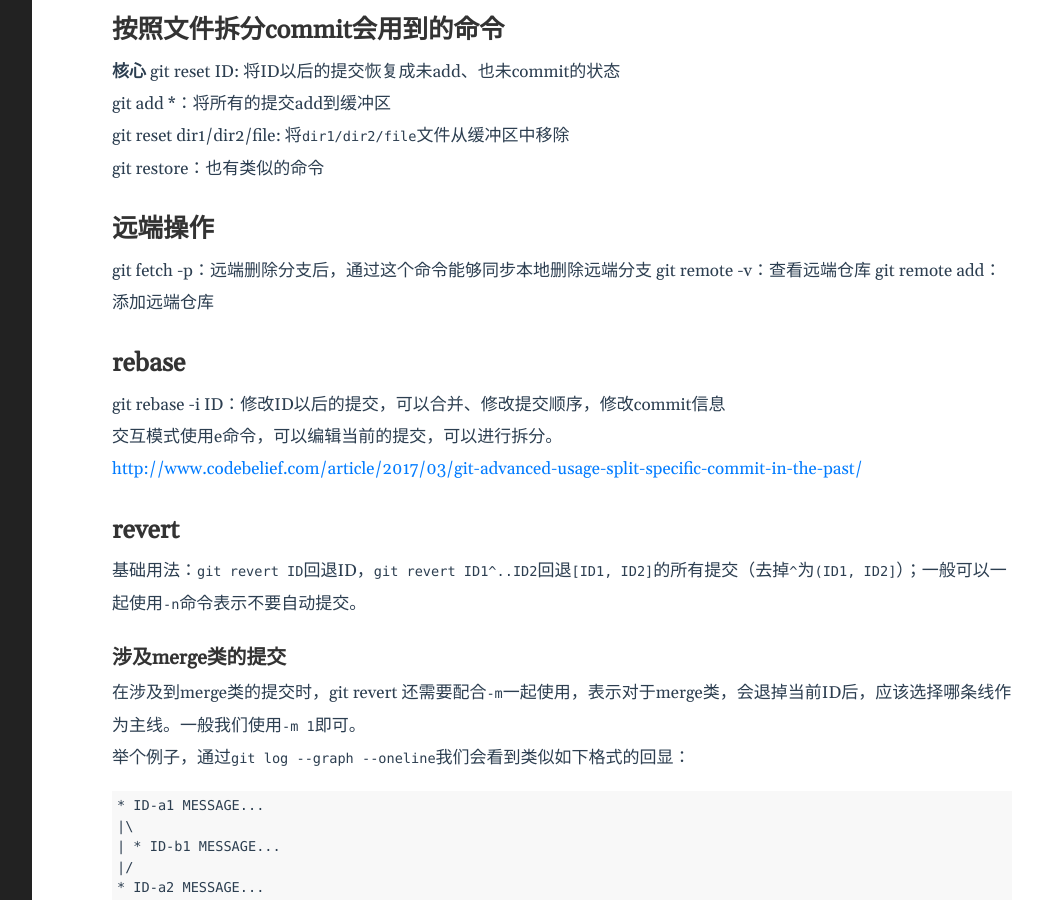
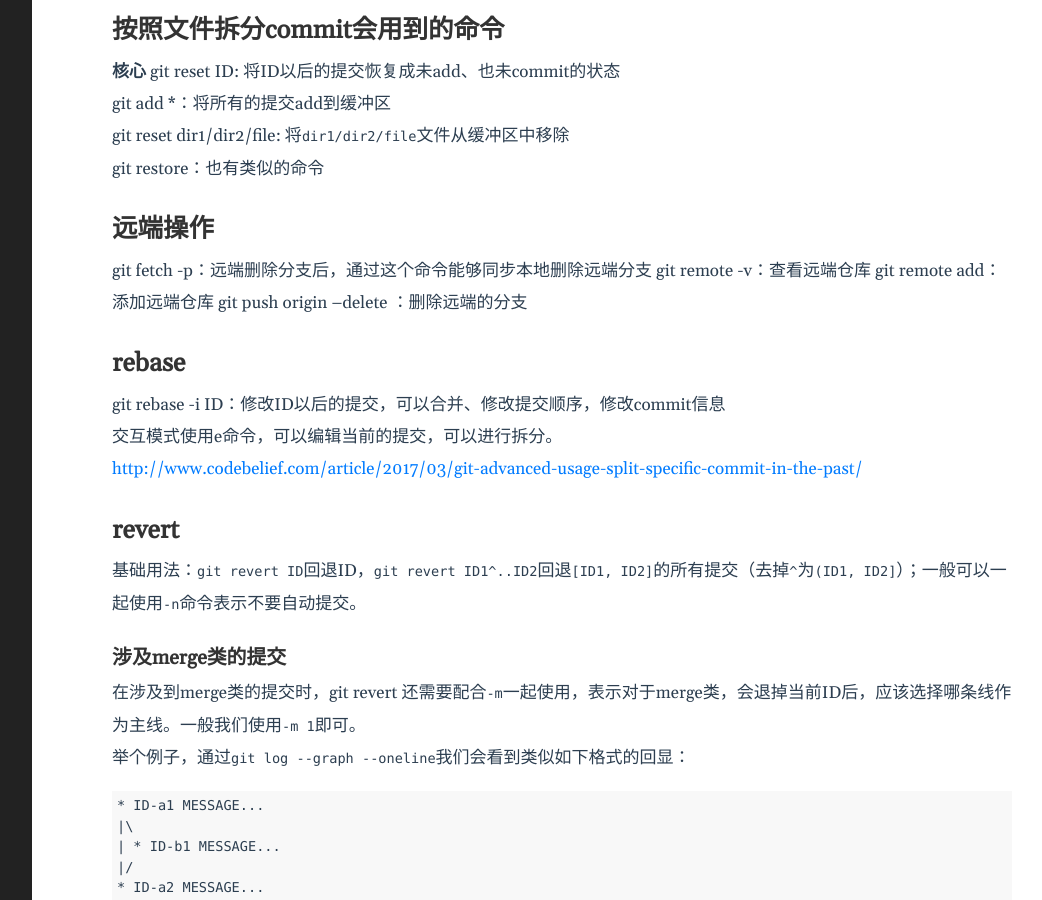
Before and after one commit to lclgo/lclgo.github.io, a Jekyll site: the page built from _posts/2023-03-28-git.md, in a window 1280 px wide and 900 px high, scrolled down 694 px. Shown: the whole window, without its empty margins (188-1230 px from the left). Built offline with Jekyll 4.4.1, drawn with Linux system fonts in a browser that asks for light colours.

Commit message:
Update 2023-03-28-git.md

```diff
--- a/_posts/2023-03-28-git.md
+++ b/_posts/2023-03-28-git.md
@@ -47,6 +47,7 @@ git restore：也有类似的命令
 git fetch -p：远端删除分支后，通过这个命令能够同步本地删除远端分支
 git remote -v：查看远端仓库
 git remote add：添加远端仓库
+git push origin --delete <branch_name>：删除远端的分支
 
 ## rebase
 
```
